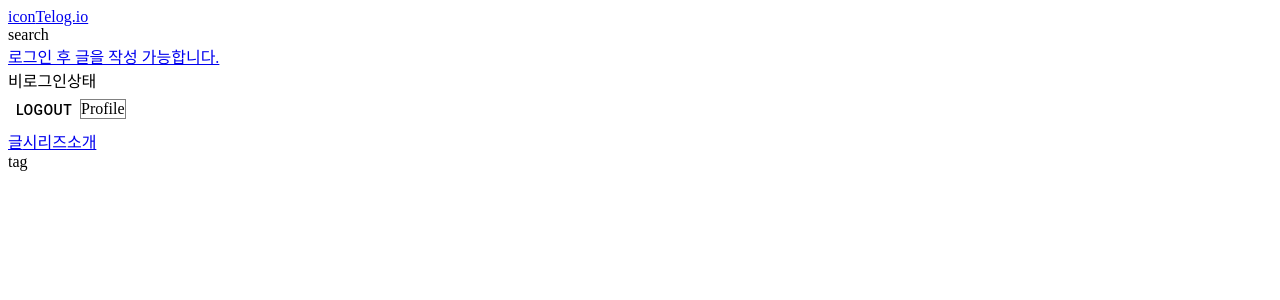
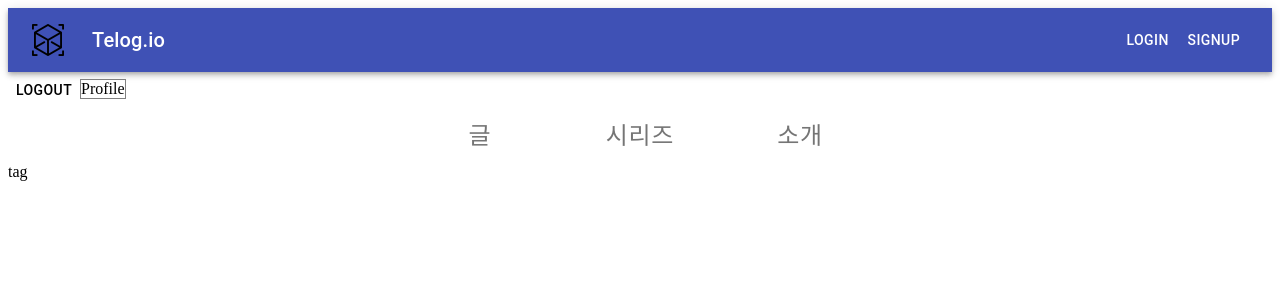
Before and after one commit to Heyday7/clonecoding_velog_front, a React (Create React App) app: page / in a window 1280 px wide. Shown: the top 300 px of the page. Built offline with nearby package versions, Linux system fonts and the light colour scheme; no server answers.

Commit message:
common component function화 및 material-ui 적용

```diff
--- a/src/components/common/Header.js
+++ b/src/components/common/Header.js
@@ -1,39 +1,44 @@
-import React, {Component} from 'react'
+import { AppBar, IconButton, Toolbar, Typography, Button } from '@material-ui/core'
+import React from 'react'
 import { Link } from 'react-router-dom'
+import Cube from '../../assets/cube.png'
 
-class Header extends Component {
-  render() {
-    const isLogin = this.props.isLogin
+function Header(props) {
+  const isLogin = props.isLogin
   return (
-      <div id='header'>
+    <div className='header'>
     { isLogin ?
-        <>
-          <div>
-            <Link to='/'>icon</Link>
-            <Link to='/'>{this.props.username}.io</Link>
-          </div>
-          <div>
-            <div> search </div>
-            <Link to='/create-post'> 새 글 작성</Link>
-            <div> {this.props.username}</div>
-          </div>
-        </>
+      <AppBar position='static'>
+        <Toolbar>
+          <IconButton edge='start' style={{marginRight: 16}} color='inherit'>
+            <Link to='/'>
+              <img src={Cube} style={{ width: 32, height: 32}} alt=''/>
+            </Link>
+          </IconButton>
+          <Typography variant='h6' style={{flexGrow:1}}>
+            {props.username}.io
+          </Typography>
+          <Button color='inherit' component={Link} to='/create-post'>새 글 작성</Button>
+          {props.logoutButton}
+        </Toolbar>
+      </AppBar>
       :
-        <>
-        <div>
-            <Link to='/'>icon</Link>
-            <Link to='/'>Telog.io</Link>
-          </div>
-          <div>
-            <div> search </div>
-            <Link to='/create-post'> 로그인 후 글을 작성 가능합니다.</Link>
-            <div> 비로그인상태</div>
-          </div>
-        </>
+      <AppBar position='static'>
+        <Toolbar>
+          <IconButton edge='start' style={{marginRight: 16}} color='inherit'>
+            <img src={Cube} style={{ width: 32, height: 32}} alt=''/>
+          </IconButton>
+          <Typography variant='h6' style={{flexGrow:1}}>
+            Telog.io
+          </Typography>
+          <Button color='inherit' component={Link} to='/login'>Login</Button>
+          <Button color='inherit' component={Link} to='/signup'>SignUp</Button>
+        </Toolbar>
+      </AppBar>
     }
     </div>
   )
 }
-}
+
 
 export default Header
--- a/src/components/common/NavBar.js
+++ b/src/components/common/NavBar.js
@@ -1,16 +1,29 @@
-import React, {Component} from 'react'
+import { Paper, Tabs, Tab } from '@material-ui/core'
+import React from 'react'
 import {Link} from 'react-router-dom'
 
-class NavBar extends Component {
-  render () {
-    return (
-      <div id='nav-bar'>
-        <Link to='/'>글</Link>
-        <Link to='/series'>시리즈</Link>
-        <Link to='/about'>소개</Link>
-      </div>
-    )
+function NavBar(props) {
+  const [value, setValue] = React.useState(props.where);
+  const handleChange = (newValue) => {
+    setValue(newValue);
   }
+
+  return (
+    <div className='Nav-bar'>
+      <Paper elevation={0} style={{margin:'auto', maxWidth:480}} square>
+        <Tabs
+          value={value}
+          indicatorColor='primary'
+          textColor='primary'
+          onChange={handleChange}
+        >
+          <Tab label='글' style={{fontSize:24}} component={Link} to='/'/>
+          <Tab label='시리즈' style={{fontSize:24}} component={Link} to='/series'/>
+          <Tab label='소개' style={{fontSize:24}} component={Link} to='about'/>
+        </Tabs>
+      </Paper>
+    </div>
+  )
 }
 
 export default NavBar
```
Also changed, not shown: src/components/common/Profile.js (+2 -5 lines). Lines whose indentation alone changed are shown as unchanged.
